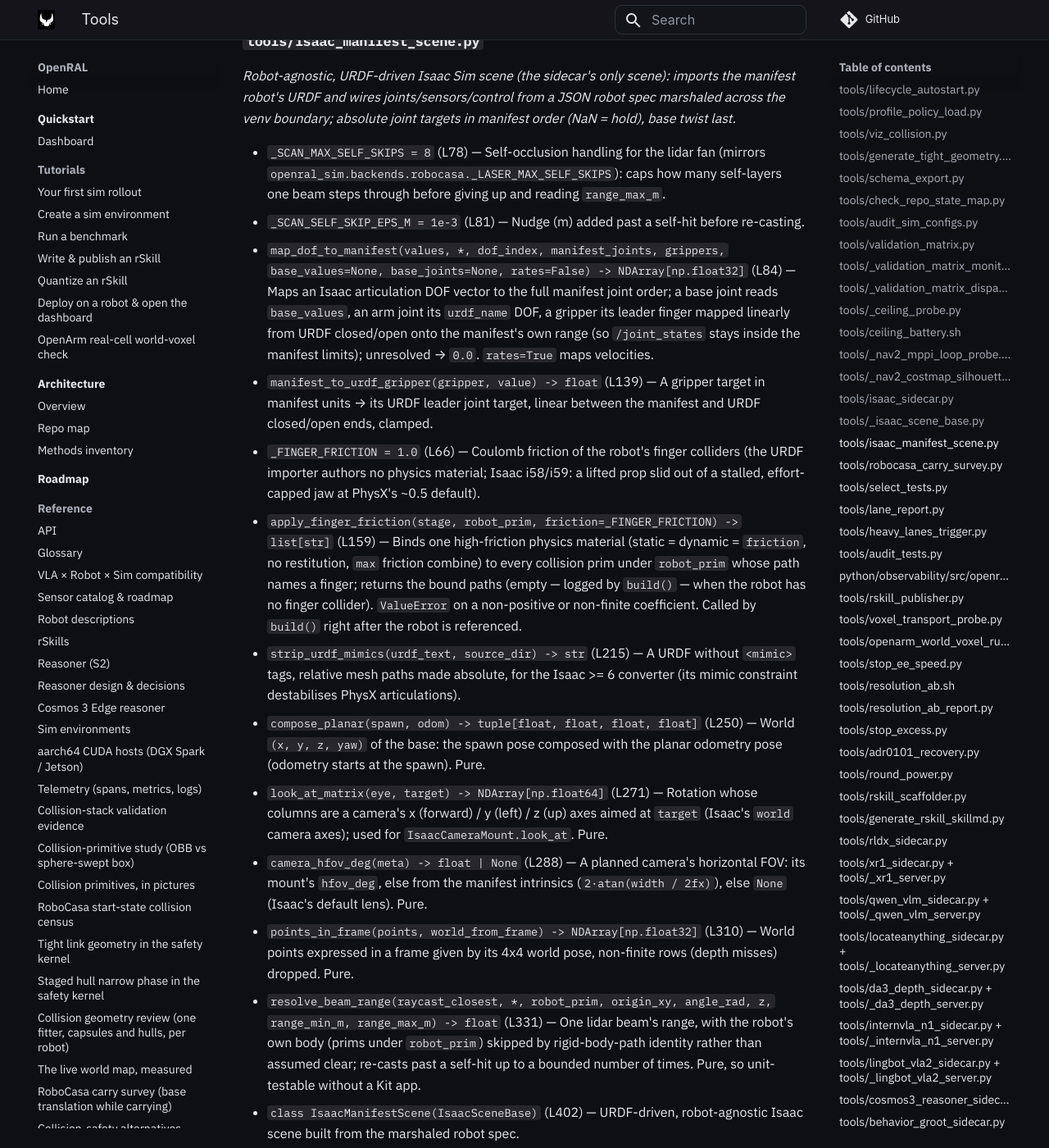
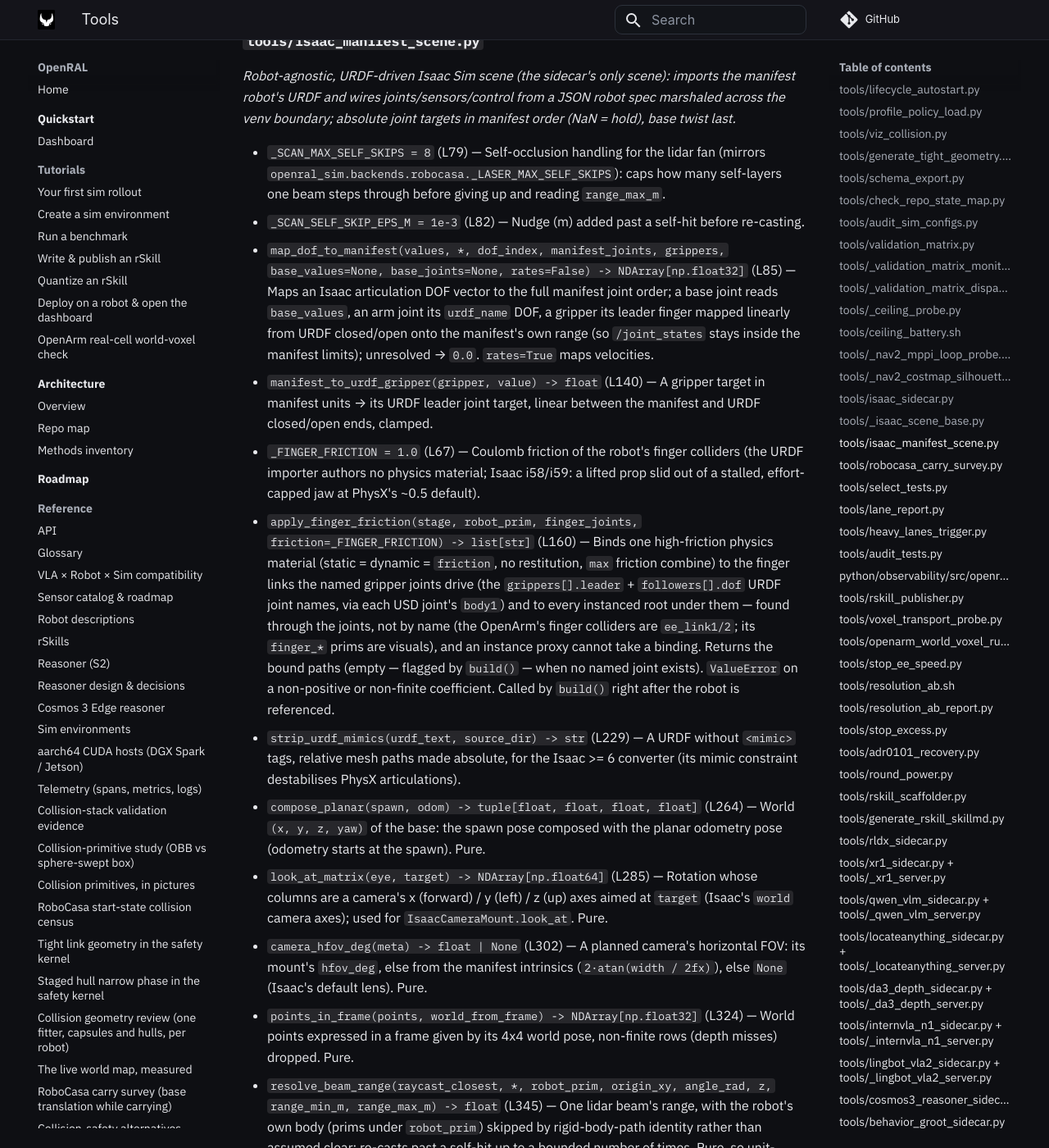
Before and after one commit to OpenRAL/openral, an MkDocs documentation site: the page built from docs/methods/10-tools.md, in a window 1280 px wide and 1400 px high, scrolled down 13985 px. Shown: the whole window at 82% size. Built offline with MkDocs 1.6.1 and Material for MkDocs 9.7.7, drawn with Linux system fonts in a browser that asks for light colours; comment, search, counter and statistics services are not loaded; some of the changed text lies outside the part shown.

Commit message:
fix(sim): find the Isaac finger colliders through the finger joints
The first cut matched collision prims whose path names a finger and bound nothing on
the OpenArm (Isaac i64: 0 colliders): its finger colliders are the instanced
openarm_*_ee_link1/2 geometry, the finger_* prims are visuals.

apply_finger_friction now takes the gripper joints' URDF names from the robot spec
(leader + mimic followers), reads each USD joint's body1 for the finger link, and
binds the pad material on that link and on every instanced root under it (an
instance proxy cannot take a binding). build() prints the bound count and the joint
names, and says so when no finger link was found.

Co-Authored-By: Claude Sonnet 5.5 <noreply@anthropic.com>
Claude-Session: https://claude.ai/code/session_01KTrV7z7yWp6QksMj6bfNMx
Signed-off-by: Adrian <adrianllopart@gmail.com>

```diff
--- a/docs/methods/10-tools.md
+++ b/docs/methods/10-tools.md
@@ -215,20 +215,20 @@ _Shared base for the Isaac Sim sidecar scenes (py3.11 venv only), owning the obs
 ### `tools/isaac_manifest_scene.py`
 _Robot-agnostic, URDF-driven Isaac Sim scene (the sidecar's only scene): imports the manifest robot's URDF and wires joints/sensors/control from a JSON robot spec marshaled across the venv boundary; absolute joint targets in manifest order (NaN = hold), base twist last._
 
-- `_SCAN_MAX_SELF_SKIPS = 8` (L78) — Self-occlusion handling for the lidar fan (mirrors `openral_sim.backends.robocasa._LASER_MAX_SELF_SKIPS`): caps how many self-layers one beam steps through before giving up and reading `range_max_m`.
-- `_SCAN_SELF_SKIP_EPS_M = 1e-3` (L81) — Nudge (m) added past a self-hit before re-casting.
-- `map_dof_to_manifest(values, *, dof_index, manifest_joints, grippers, base_values=None, base_joints=None, rates=False) -> NDArray[np.float32]` (L84) — Maps an Isaac articulation DOF vector to the full manifest joint order; a base joint reads `base_values`, an arm joint its `urdf_name` DOF, a gripper its leader finger mapped linearly from URDF closed/open onto the manifest's own range (so `/joint_states` stays inside the manifest limits); unresolved → `0.0`. `rates=True` maps velocities.
-- `manifest_to_urdf_gripper(gripper, value) -> float` (L139) — A gripper target in manifest units → its URDF leader joint target, linear between the manifest and URDF closed/open ends, clamped.
-- `_FINGER_FRICTION = 1.0` (L66) — Coulomb friction of the robot's finger colliders (the URDF importer authors no physics material; Isaac i58/i59: a lifted prop slid out of a stalled, effort-capped jaw at PhysX's ~0.5 default).
-- `apply_finger_friction(stage, robot_prim, friction=_FINGER_FRICTION) -> list[str]` (L159) — Binds one high-friction physics material (static = dynamic = `friction`, no restitution, `max` friction combine) to every collision prim under `robot_prim` whose path names a finger; returns the bound paths (empty — logged by `build()` — when the robot has no finger collider). `ValueError` on a non-positive or non-finite coefficient. Called by `build()` right after the robot is referenced.
-- `strip_urdf_mimics(urdf_text, source_dir) -> str` (L215) — A URDF without `<mimic>` tags, relative mesh paths made absolute, for the Isaac >= 6 converter (its mimic constraint destabilises PhysX articulations).
-- `compose_planar(spawn, odom) -> tuple[float, float, float, float]` (L250) — World `(x, y, z, yaw)` of the base: the spawn pose composed with the planar odometry pose (odometry starts at the spawn). Pure.
-- `look_at_matrix(eye, target) -> NDArray[np.float64]` (L271) — Rotation whose columns are a camera's x (forward) / y (left) / z (up) axes aimed at `target` (Isaac's `world` camera axes); used for `IsaacCameraMount.look_at`. Pure.
-- `camera_hfov_deg(meta) -> float | None` (L288) — A planned camera's horizontal FOV: its mount's `hfov_deg`, else from the manifest intrinsics (`2·atan(width / 2fx)`), else `None` (Isaac's default lens). Pure.
-- `points_in_frame(points, world_from_frame) -> NDArray[np.float32]` (L310) — World points expressed in a frame given by its 4x4 world pose, non-finite rows (depth misses) dropped. Pure.
-- `resolve_beam_range(raycast_closest, *, robot_prim, origin_xy, angle_rad, z, range_min_m, range_max_m) -> float` (L331) — One lidar beam's range, with the robot's own body (prims under `robot_prim`) skipped by rigid-body-path identity rather than assumed clear; re-casts past a self-hit up to a bounded number of times. Pure, so unit-testable without a Kit app.
-- `class IsaacManifestScene(IsaacSceneBase)` (L402) — URDF-driven, robot-agnostic Isaac scene built from the marshaled robot spec.
-  - `IsaacManifestScene.build() -> None` (L553) — Import the manifest robot's URDF (Isaac >= 6: `URDFImporter` before `World()` + reference with the `physx` variant; < 6: the command importer), wire joints/sensors/control, place cameras per `_plan_cameras`; references the `environment_usd` stage (else the default ground plane), adds `objects` (rigid bodies + convex-hull colliders when missing, reset with the World), and places the robot at `spawn_pose` by moving the base anchor joint with the root. Each slot is an absolute target (NaN keeps the commanded target); each gripper maps manifest units onto its leader and drives the mimic followers. Step `info` carries `robot_position` (PhysX root) and `object_positions`.
+- `_SCAN_MAX_SELF_SKIPS = 8` (L79) — Self-occlusion handling for the lidar fan (mirrors `openral_sim.backends.robocasa._LASER_MAX_SELF_SKIPS`): caps how many self-layers one beam steps through before giving up and reading `range_max_m`.
+- `_SCAN_SELF_SKIP_EPS_M = 1e-3` (L82) — Nudge (m) added past a self-hit before re-casting.
+- `map_dof_to_manifest(values, *, dof_index, manifest_joints, grippers, base_values=None, base_joints=None, rates=False) -> NDArray[np.float32]` (L85) — Maps an Isaac articulation DOF vector to the full manifest joint order; a base joint reads `base_values`, an arm joint its `urdf_name` DOF, a gripper its leader finger mapped linearly from URDF closed/open onto the manifest's own range (so `/joint_states` stays inside the manifest limits); unresolved → `0.0`. `rates=True` maps velocities.
+- `manifest_to_urdf_gripper(gripper, value) -> float` (L140) — A gripper target in manifest units → its URDF leader joint target, linear between the manifest and URDF closed/open ends, clamped.
+- `_FINGER_FRICTION = 1.0` (L67) — Coulomb friction of the robot's finger colliders (the URDF importer authors no physics material; Isaac i58/i59: a lifted prop slid out of a stalled, effort-capped jaw at PhysX's ~0.5 default).
+- `apply_finger_friction(stage, robot_prim, finger_joints, friction=_FINGER_FRICTION) -> list[str]` (L160) — Binds one high-friction physics material (static = dynamic = `friction`, no restitution, `max` friction combine) to the finger links the named gripper joints drive (the `grippers[].leader` + `followers[].dof` URDF joint names, via each USD joint's `body1`) and to every instanced root under them — found through the joints, not by name (the OpenArm's finger colliders are `ee_link1/2`; its `finger_*` prims are visuals), and an instance proxy cannot take a binding. Returns the bound paths (empty — flagged by `build()` — when no named joint exists). `ValueError` on a non-positive or non-finite coefficient. Called by `build()` right after the robot is referenced.
+- `strip_urdf_mimics(urdf_text, source_dir) -> str` (L229) — A URDF without `<mimic>` tags, relative mesh paths made absolute, for the Isaac >= 6 converter (its mimic constraint destabilises PhysX articulations).
+- `compose_planar(spawn, odom) -> tuple[float, float, float, float]` (L264) — World `(x, y, z, yaw)` of the base: the spawn pose composed with the planar odometry pose (odometry starts at the spawn). Pure.
+- `look_at_matrix(eye, target) -> NDArray[np.float64]` (L285) — Rotation whose columns are a camera's x (forward) / y (left) / z (up) axes aimed at `target` (Isaac's `world` camera axes); used for `IsaacCameraMount.look_at`. Pure.
+- `camera_hfov_deg(meta) -> float | None` (L302) — A planned camera's horizontal FOV: its mount's `hfov_deg`, else from the manifest intrinsics (`2·atan(width / 2fx)`), else `None` (Isaac's default lens). Pure.
+- `points_in_frame(points, world_from_frame) -> NDArray[np.float32]` (L324) — World points expressed in a frame given by its 4x4 world pose, non-finite rows (depth misses) dropped. Pure.
+- `resolve_beam_range(raycast_closest, *, robot_prim, origin_xy, angle_rad, z, range_min_m, range_max_m) -> float` (L345) — One lidar beam's range, with the robot's own body (prims under `robot_prim`) skipped by rigid-body-path identity rather than assumed clear; re-casts past a self-hit up to a bounded number of times. Pure, so unit-testable without a Kit app.
+- `class IsaacManifestScene(IsaacSceneBase)` (L416) — URDF-driven, robot-agnostic Isaac scene built from the marshaled robot spec.
+  - `IsaacManifestScene.build() -> None` (L567) — Import the manifest robot's URDF (Isaac >= 6: `URDFImporter` before `World()` + reference with the `physx` variant; < 6: the command importer), wire joints/sensors/control, place cameras per `_plan_cameras`; references the `environment_usd` stage (else the default ground plane), adds `objects` (rigid bodies + convex-hull colliders when missing, reset with the World), and places the robot at `spawn_pose` by moving the base anchor joint with the root. Each slot is an absolute target (NaN keeps the commanded target); each gripper maps manifest units onto its leader and drives the mimic followers. Step `info` carries `robot_position` (PhysX root) and `object_positions`.
 
 ### `tools/robocasa_carry_survey.py`
 _Answers whether any RoboCasa task makes the base drive while holding something, by building the env and measuring the distance from the base's start pose to every manipulated object — not by reading the source. See [`docs/reference/robocasa-carry-survey.md`](../reference/robocasa-carry-survey.md)._
```
Also changed, not shown: 2 other files.
